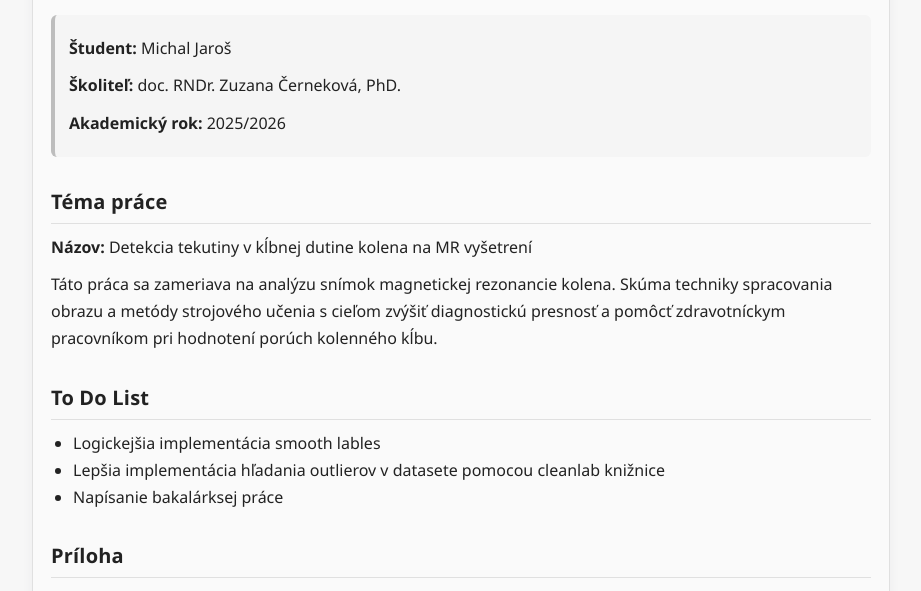
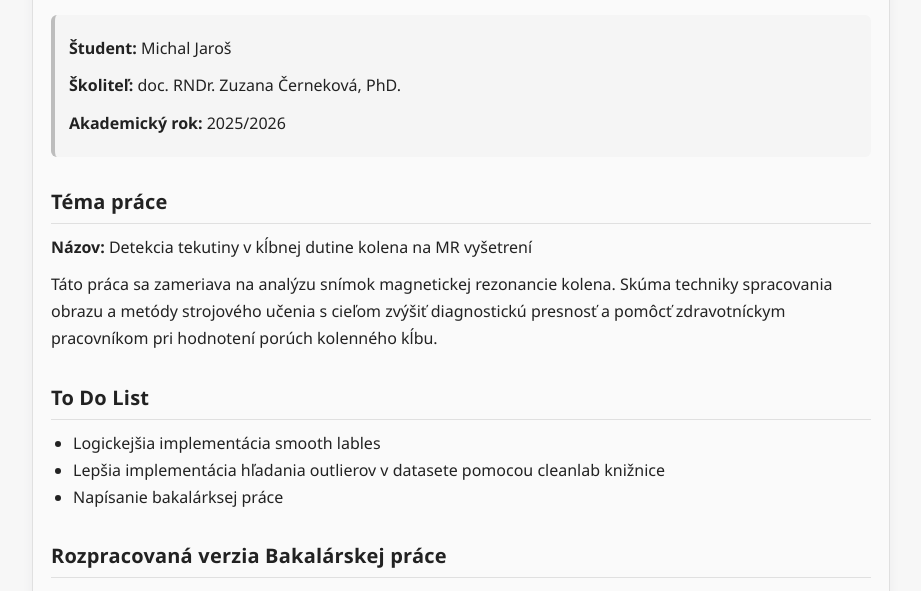
Before and after one commit to cephems1/bakalarka_dennik, a plain HTML site: page index.html in a window 1280 px wide. Shown: the part 164-755 px from the top of the page, without its empty margins (179-1100 px from the left). Drawn offline with Linux system fonts and the light colour scheme.

Commit message:
changed the text a little

```diff
--- a/index.html
+++ b/index.html
@@ -125,7 +125,7 @@
     <li>Napísanie bakalárksej práce</li>
     </ul>
 
-    <h2>Príloha</h2>
+    <h2>Rozpracovaná verzia Bakalárskej práce</h2>
     <div class="attachment">
       <p>
         <a href="bakalarska_praca.pdf" download>Stiahnuť bakalársku prácu v PDF</a>
```
